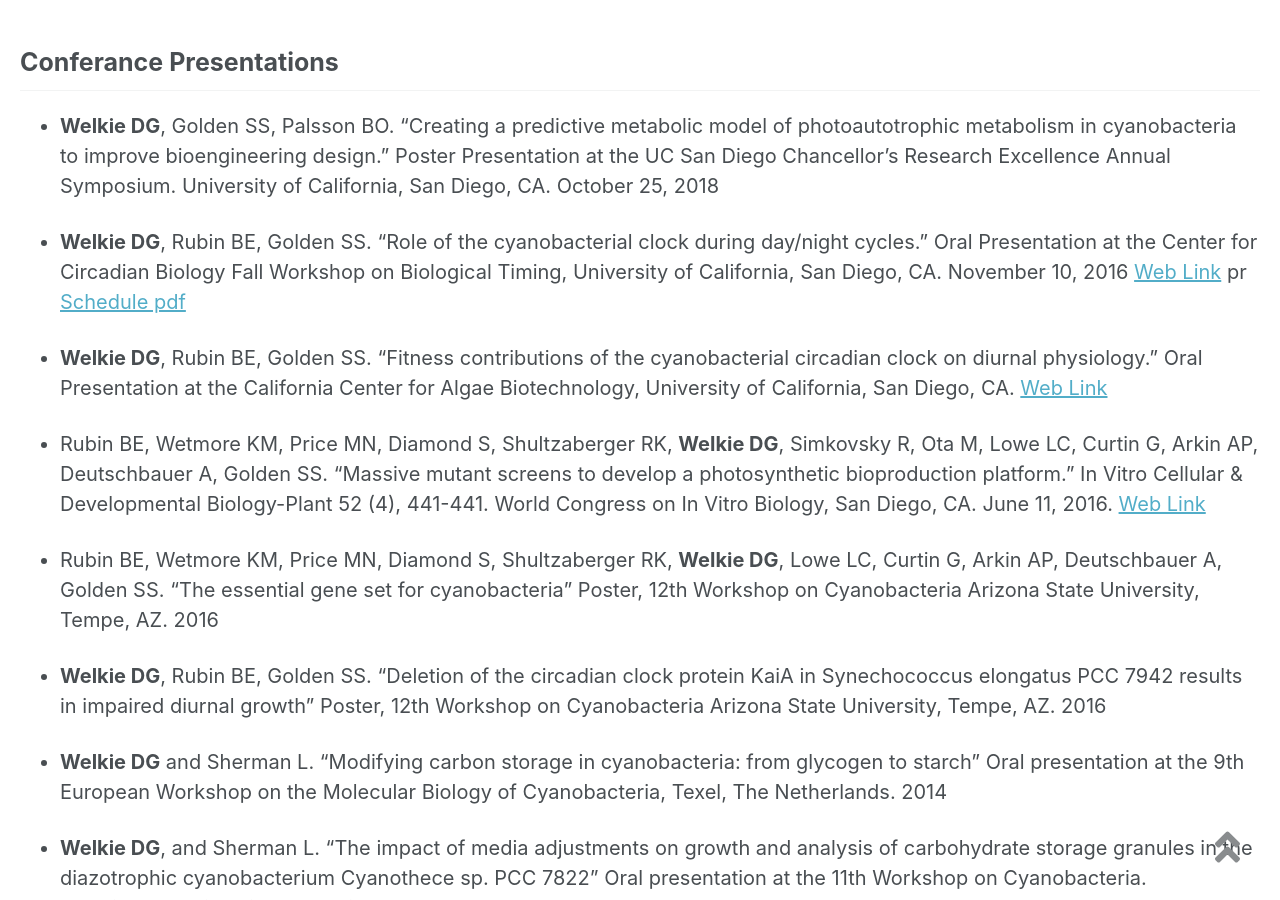
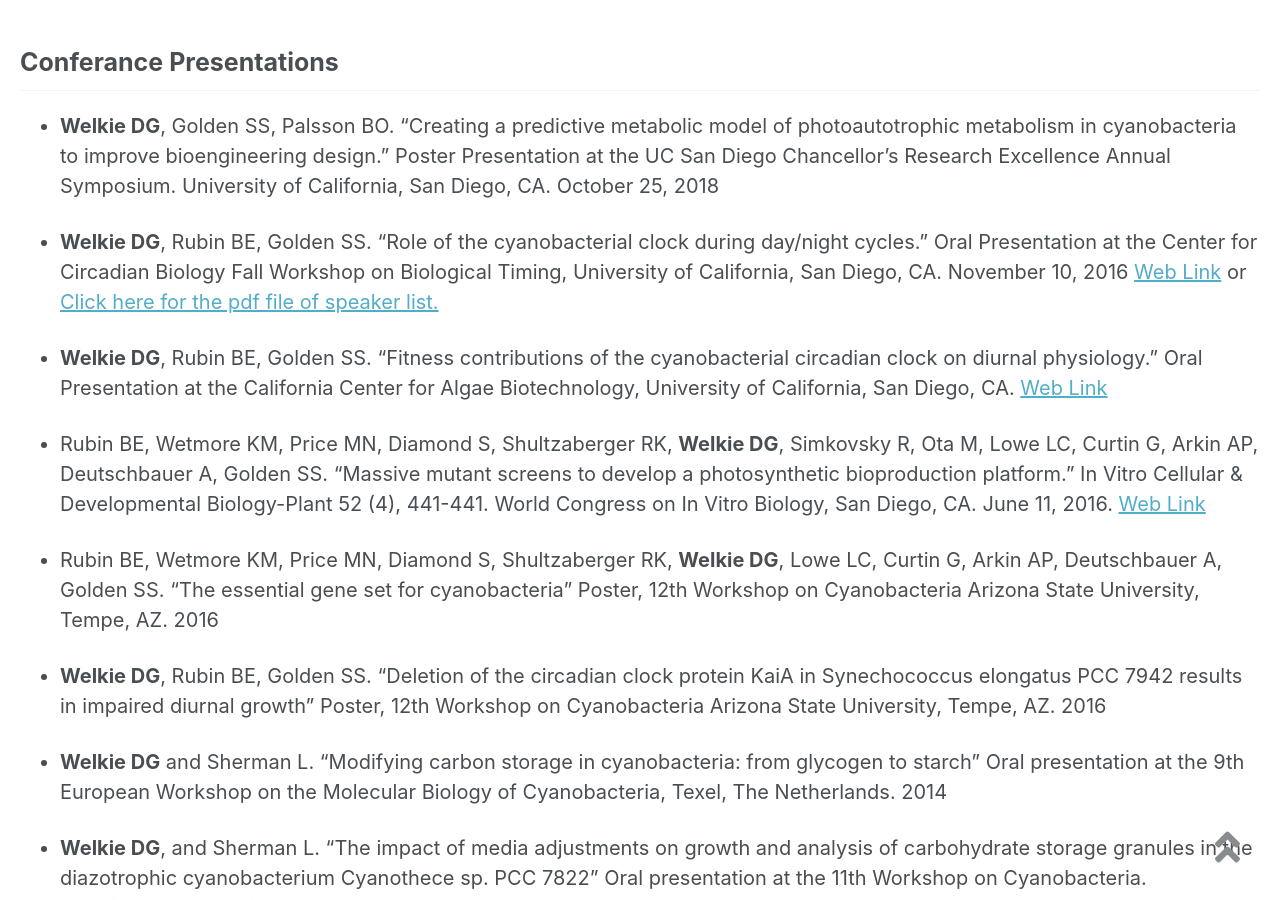
Before and after one commit to dwelkie/dwelkie.github.io, a Jekyll site: the page built from _pages/CV.md, in a window 1280 px wide and 900 px high, scrolled down 1883 px. Built offline with Jekyll 4.4.1, drawn with Linux system fonts in a browser that asks for light colours; nearby versions of some CDN libraries.

Commit message:
Update CV.md

```diff
--- a/_pages/CV.md
+++ b/_pages/CV.md
@@ -51,7 +51,9 @@ If you have trouble accessing nay of the above linked files, [contact me](/Conta
 
 * **Welkie DG**, Golden SS, Palsson BO. "Creating a predictive metabolic model of photoautotrophic metabolism in cyanobacteria to improve bioengineering design." Poster Presentation at the UC San Diego Chancellor’s Research Excellence Annual Symposium. University of California, San Diego, CA. October 25, 2018
 
-* **Welkie DG**, Rubin BE, Golden SS. “Role of the cyanobacterial clock during day/night cycles.” Oral Presentation at the Center for Circadian Biology Fall Workshop on Biological Timing, University of California, San Diego, CA. November 10, 2016 [Web Link](https://ccb.ucsd.edu/activities-and-events/past-events/fall-workshop%202016.html) pr [Schedule pdf](docs/2016 Fall workshop schedule.pdf)
+* **Welkie DG**, Rubin BE, Golden SS. “Role of the cyanobacterial clock during day/night cycles.” Oral Presentation at the Center for Circadian Biology Fall Workshop on Biological Timing, University of California, San Diego, CA. November 10, 2016 [Web Link](https://ccb.ucsd.edu/activities-and-events/past-events/fall-workshop%202016.html) or <a href ="http://dwelkie.github.io/docs/2016 Fall workshop schedule.pdf">Click here for the pdf file of speaker list.</a>
+
+
 
 * **Welkie DG**, Rubin BE, Golden SS. “Fitness contributions of the cyanobacterial circadian clock on diurnal physiology.” Oral Presentation at the California Center for Algae Biotechnology, University of California, San Diego, CA.	[Web Link](https://algae.ucsd.edu/events/seminar-series.html#2015---2016)
 
```
